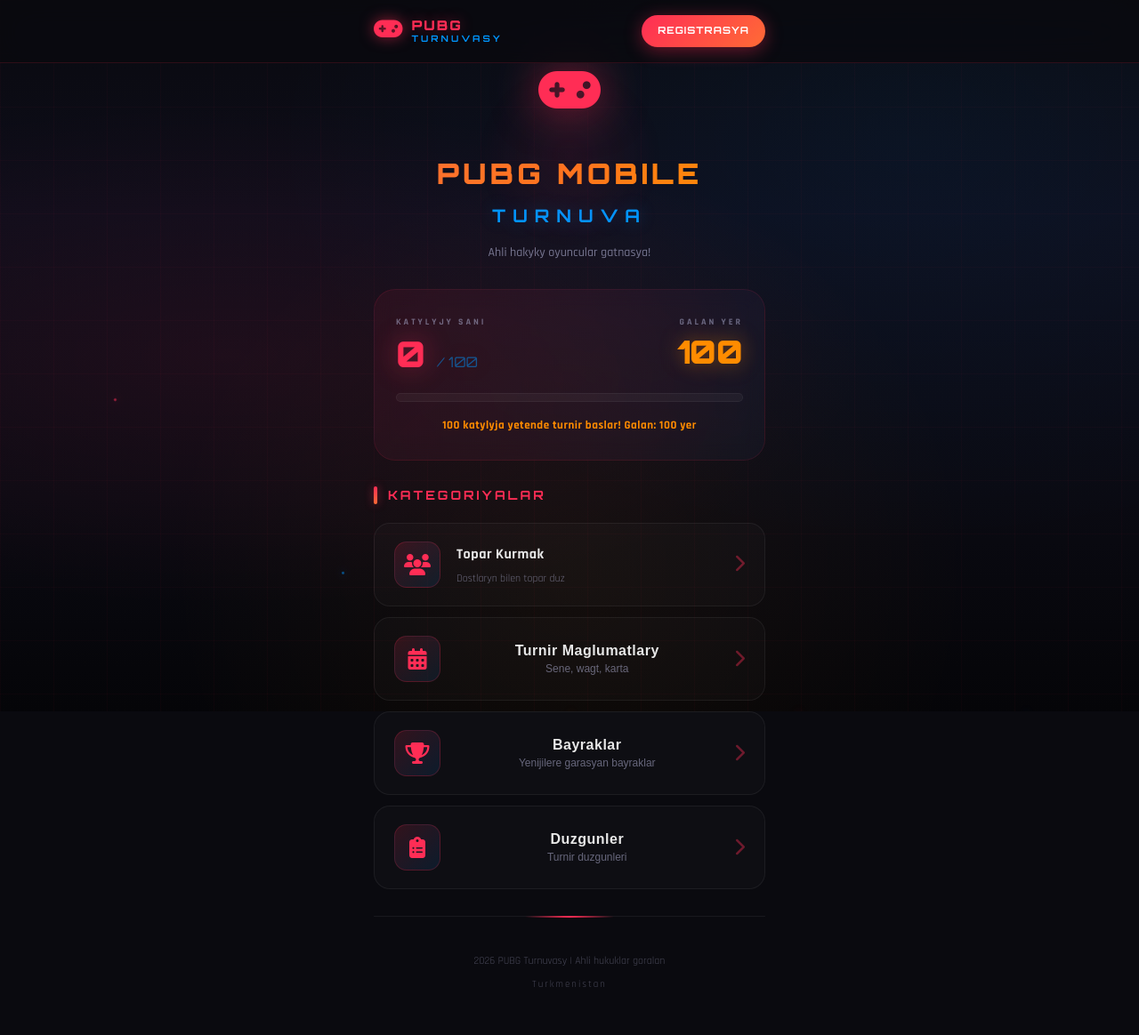
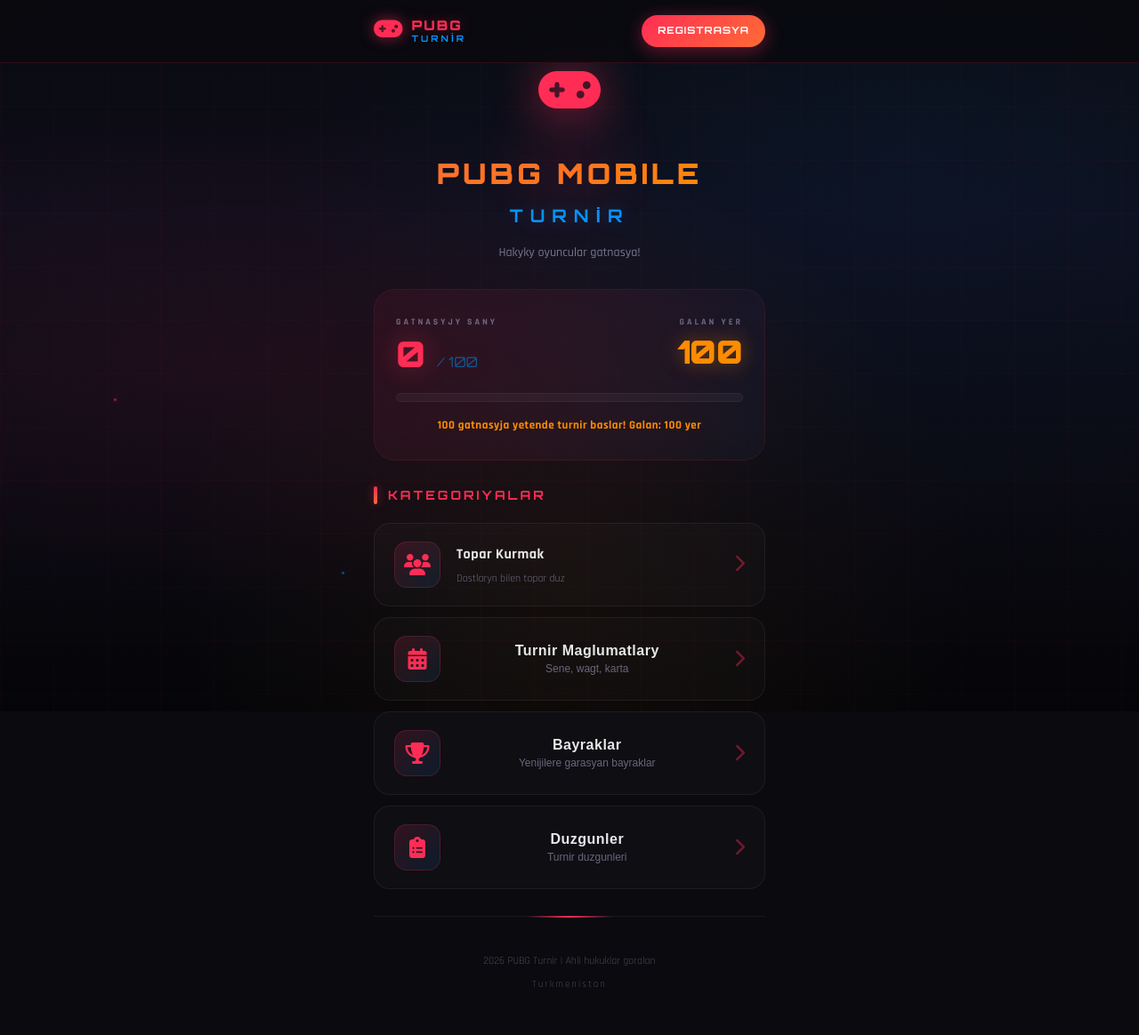
Before and after one commit to kemabr/turnirailway, a Flask app: page / in a window 1280 px wide. Shown: the whole page at 89% size. Run offline with Flask 3, Linux system fonts and the light colour scheme; data comes from the database, SQL or seed files in the repository; data that the repository does not hold is empty.

Commit message:
Update index.html

```diff
--- a/templates/index.html
+++ b/templates/index.html
@@ -3,8 +3,8 @@
 <head>
     <meta charset="UTF-8">
     <meta name="viewport" content="width=device-width, initial-scale=1.0">
-    <meta name="description" content="PUBG Mobile Turnuvasy 2026 - Turkmenistan">
-    <title>PUBG Turnuvasy 2026</title>
+    <meta name="description" content="PUBG Mobile Turnir 2026 - Turkmenistan">
+    <title>PUBG Turnir 2026</title>
     <link rel="stylesheet" href="/static/css/style.css">
     <link href="https://fonts.googleapis.com/css2?family=Orbitron:wght@400;700;900&family=Rajdhani:wght@400;500;700&display=swap" rel="stylesheet">
     <link rel="stylesheet" href="https://cdnjs.cloudflare.com/ajax/libs/font-awesome/6.5.1/css/all.min.css">
@@ -25,7 +25,7 @@
                     <span class="logo-icon"><i class="fas fa-gamepad"></i></span>
                     <div class="logo-text">
                         <span class="logo-title">PUBG</span>
-                        <span class="logo-subtitle">TURNUVASY</span>
+                        <span class="logo-subtitle">TURNİR</span>
                     </div>
                 </div>
             </div>
@@ -41,14 +41,14 @@
         <section class="hero-section">
             <div class="hero-icon"><i class="fas fa-gamepad"></i></div>
             <h1 class="hero-title">PUBG MOBILE</h1>
-            <h2 class="hero-subtitle">TURNUVA</h2>
-            <p class="hero-desc">Ahli hakyky oyuncular gatnasya!</p>
+            <h2 class="hero-subtitle">TURNİR</h2>
+            <p class="hero-desc">Hakyky oyuncular gatnasya!</p>
         </section>
 
         <section class="counter-section">
             <div class="counter-header">
                 <div class="counter-left">
-                    <span class="counter-label">KATYLYJY SANI</span>
+                    <span class="counter-label">GATNASYJY SANY</span>
                     <div class="counter-value">
                         <span id="current-count">{{ stats.toplam }}</span>
                         <span class="counter-total">/ {{ stats.yer_sany }}</span>
@@ -64,9 +64,9 @@
             </div>
             <div class="counter-alert" id="counter-alert">
                 {% if stats.yer_sany > 0 and stats.toplam >= stats.yer_sany %}
-                    TURNIR BASLADI! Ahli yerler doldu!
+                    TURNIR BASLADY! Ahli yerler doldu!
                 {% elif stats.yer_sany > 0 %}
-                    {{ stats.yer_sany }} katylyja yetende turnir baslar! Galan: {{ stats.galan }} yer
+                    {{ stats.yer_sany }} gatnasyja yetende turnir baslar! Galan: {{ stats.galan }} yer
                 {% else %}
                     Yer sany bellenilmedi.
                 {% endif %}
@@ -133,7 +133,7 @@
         </section>
 
         <footer class="main-footer">
-            <p>2026 PUBG Turnuvasy | Ahli hukuklar goralan</p>
+            <p>2026 PUBG Turnir | Ahli hukuklar goralan</p>
             <p class="footer-location">Turkmenistan</p>
         </footer>
     </div>
```
